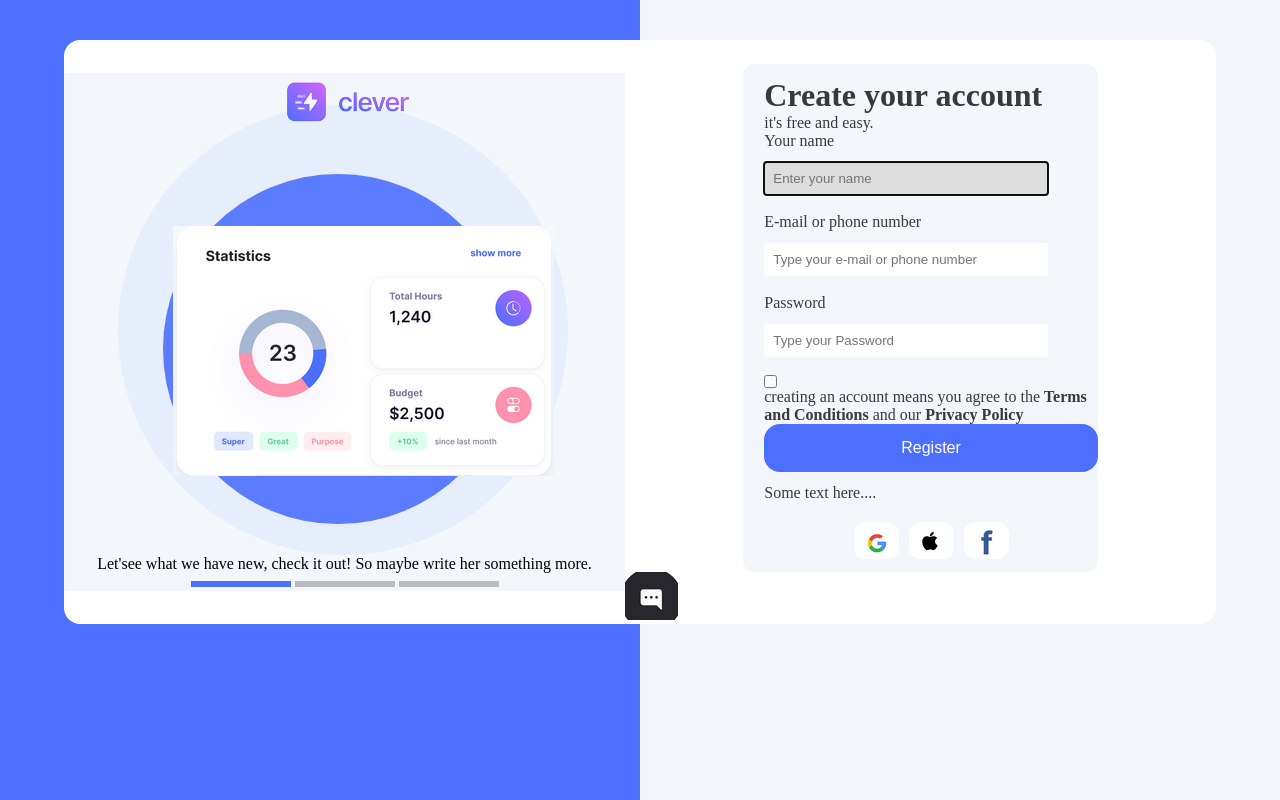
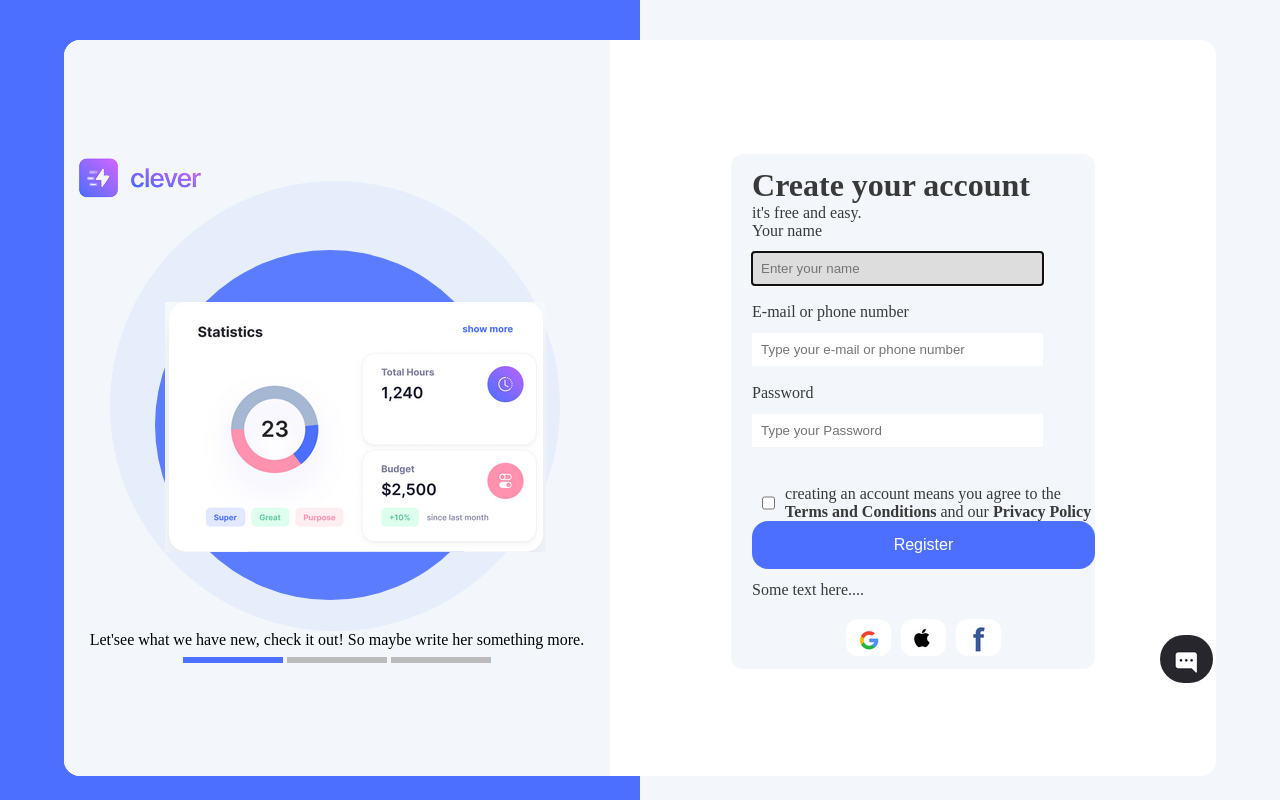
Before and after one commit to umireille/assignment, a plain HTML site: page index.html in a window 1280 px wide. Drawn offline with Linux system fonts and the light colour scheme.

Commit message:
Add files via upload

```diff
--- a/assets/css/style.css
+++ b/assets/css/style.css
@@ -30,29 +30,34 @@ body {
   margin: 0 auto;
   margin-top: 40px;
 }
+.logo {
+  margin-left: -400px;
+}
 .carousel {
   width: 50%;
   background-color: #f3f7fb;
-  height: 100%;
+  height: 92vh;
+  border-top-left-radius: 1rem;
+  border-bottom-left-radius: 1rem;
   display: flex;
   flex-direction: column;
-  justify-content: flex-start;
+  justify-content: center;
   align-items: inherit;
 }
-.carousel__dot{
+.carousel__dot {
   height: 6px;
   width: 100px;
   background-color: #bbb;
   display: inline-block;
 }
-.active__carousel{
+.active__carousel {
   background-color: #4c70ff;
 }
 .form {
   background-color: #f3f7fb;
   margin-left: 20%;
   margin-top: 1.5rem;
-  border-radius: .75rem;
+  border-radius: 0.75rem;
   width: 60%;
   padding: 13px 0px 13px 21px;
   display: flex;
@@ -60,30 +65,32 @@ body {
 
   color: #1a1a1adb;
 }
-input{
+input {
   padding: 9px;
   margin: 5px 0 22px 0;
   border: rgb(29, 29, 29) 1px solid;
   display: block;
 }
 
-  input[type=text], input[type=password] {
+input[type="text"],
+input[type="password"] {
   padding: 9px;
   margin: 12px 0 18px 0;
   width: 85%;
   border: 2px;
 }
 
-  input[type=checkbox]{
+input[type="checkbox"] {
   margin: 0px;
   padding: 0px;
 }
 
-  input[type=text]:focus, input[type=password]:focus {
+input[type="text"]:focus,
+input[type="password"]:focus {
   background-color: #ddd;
 }
 
-.btn{
+.btn {
   background-color: #4c6fff;
   border: none;
   color: white;
@@ -93,12 +100,12 @@ input{
   border-radius: 1rem;
   display: block;
   font-size: 16px;
-    margin-bottom: .75rem;
+  margin-bottom: 0.75rem;
   transition-duration: 0.4s;
   cursor: pointer;
 }
 .btn:hover {
-    background-color:#536cd3;
+  background-color: #536cd3;
 }
 .circle1 {
   position: relative;
@@ -132,13 +139,25 @@ input{
   margin: -29px 0px 0px -3px;
 }
 
-.social__icons{
+.social__icons {
   display: flex;
   flex-direction: row;
   gap: 10px;
   justify-content: center;
   margin-top: 20px;
 }
-.social__icons img{
-    border-radius: .75rem;
+.social__icons img {
+  border-radius: 0.75rem;
 }
+.chat{
+    border-radius: 25px;
+    margin-left: 550px;
+    margin-top: -50px;
+}
+.terms__policy {
+    margin-top: 20px;
+    margin-left: 10px;
+    display: flex;
+    flex-direction: row;
+    gap: 10px;
+  }
```
Lines whose indentation alone changed are shown as unchanged.
